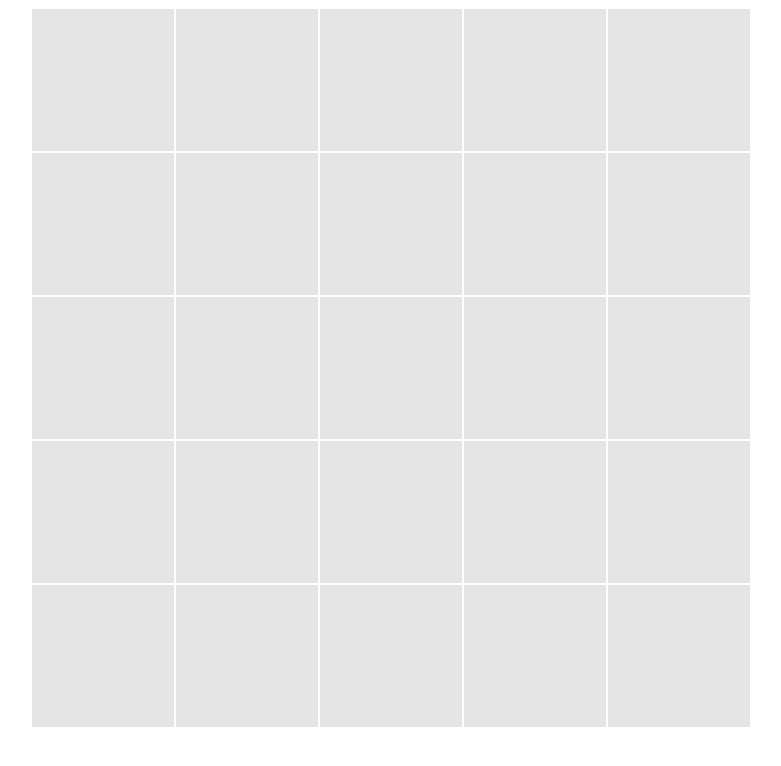
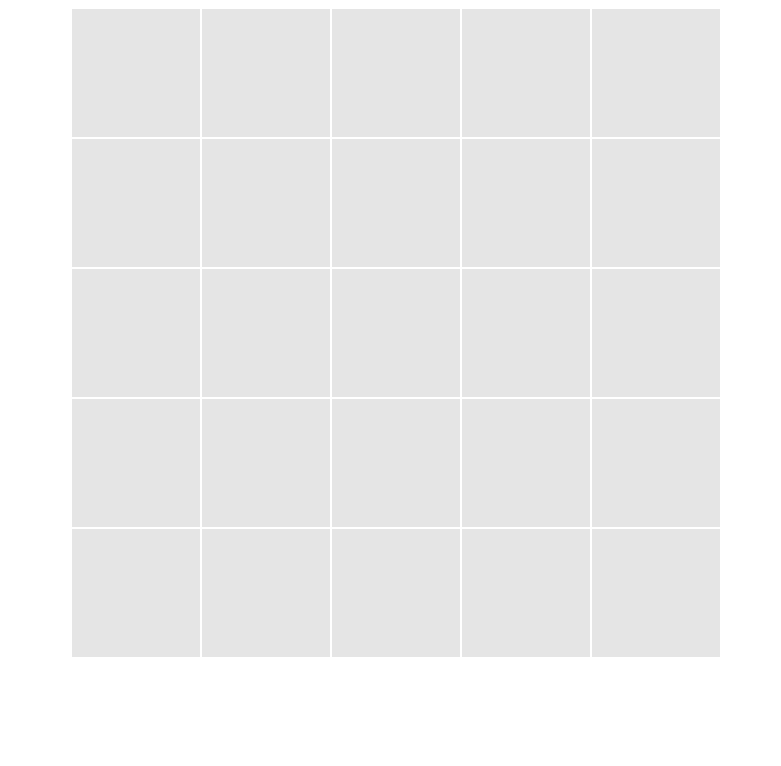
Before and after one commit to carlfsmithiii/grid_and_cell, a plain HTML site: page index.html in a window 1280 px wide. Shown: the whole page, without its empty margins (249-1030 px from the left). Drawn offline with Linux system fonts and the light colour scheme.

Commit message:
moved grid styling to styles.css and modified css/jss to allow for square cells with non-square numbers of rows and columns

```diff
--- a/grid_and_cell.js
+++ b/grid_and_cell.js
@@ -1,13 +1,17 @@
 class Grid {
-    constructor({rowCount, columnCount, parentNode, cellOptions}) {
+    constructor({rowCount, columnCount, parentNode, gridOptions, cellOptions}) {
         this.rowCount = rowCount;
         this.columnCount = columnCount;
-        this.nodeReference = this._createGrid(parentNode, cellOptions);
+        this.options = gridOptions;
+        this.nodeReference = this._createGrid(cellOptions);
         parentNode.appendChild(this.nodeReference);
     }
-    _createGrid(parentNode, cellOptions) {
+    _createGrid(cellOptions) {
         this.model = [];
         const gridNode = this._createGridNode();
+        gridNode.classList.add(...this.options.classList);
+        gridNode.style.setProperty('--row-count', this.rowCount);
+        gridNode.style.setProperty('--column-count', this.columnCount);
 
         for (let row = 0; row < this.rowCount; row++) {
             this.model.push([]);
@@ -24,9 +28,6 @@ class Grid {
         gridNode.style.display = 'grid';
         gridNode.style.gridTemplateRows = `repeat(${this.rowCount}, 1fr)`;
         gridNode.style.gridTemplateColumns = `repeat(${this.columnCount}, 1fr)`;
-        gridNode.style.width = '90vh';
-        gridNode.style.height = '90vh';
-        gridNode.style.margin = 'auto';
         return gridNode;
     }
     getCellByPosition(row, column) {
@@ -82,4 +83,10 @@ class Cell {
 }
 
 const gridParent = document.getElementById("grid-container");
-const grid = new Grid({rowCount: 5, columnCount: 5, parentNode: gridParent, cellOptions: {classList: ["cell"]}});
+const grid = new Grid({
+    rowCount: 5,
+    columnCount: 5,
+    parentNode: gridParent,
+    gridOptions: {classList: ["grid"]},
+    cellOptions: {classList: ["cell"]}
+});
--- a/style.css
+++ b/style.css
@@ -1,6 +1,19 @@
+* {
+    --grid-height: 80vh;
+    --cell-dimension: calc(var(--grid-height) / var(--row-count));
+}
+
+.grid {
+    height: var(--grid-height);
+    width: calc(var(--cell-dimension) * var(--column-count));
+    margin: auto;
+}
+
 .cell {
     background-color: rgba(0, 0, 0, 0.1);
     border: 1px solid white;
+    height: var(--cell-dimension);
+    width: var(--cell-dimension);
 }
 
 .clicked {
```
